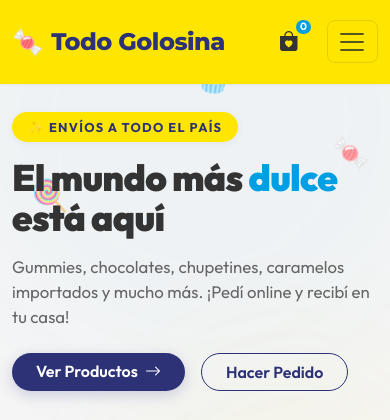
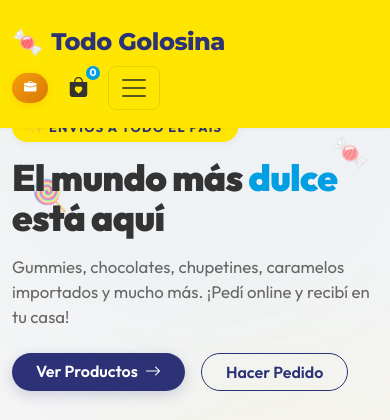
Before and after one commit to Exejkj2/todo-golosina-web, a Flask app: page / in a window 390 px wide. Shown: the top 420 px of the page. Run offline with Flask 3, Linux system fonts and the light colour scheme; data that the repository does not hold is empty; some libraries are stand-ins or nearby versions.

```diff
--- a/templates/index.html
+++ b/templates/index.html
@@ -33,21 +33,33 @@
       <span class="tg-brand-name">Todo Golosina</span>
     </a>
 
-    <!-- Mobile: cart + toggler -->
-    <div class="d-flex align-items-center gap-3 d-lg-none">
+    <!-- Acciones de Navegación (Siempre visibles) -->
+    <div class="d-flex align-items-center gap-2 gap-lg-3 order-lg-3">
+      <!-- Botón Preventista (Visible en todos los tamaños) -->
+      <a href="/preventa" class="btn btn-sm rounded-pill fw-bold"
+         style="background:linear-gradient(135deg,#f59e0b,#d97706);color:#fff;padding:.35rem .75rem;font-size:.78rem;border:none;box-shadow:0 2px 8px rgba(245,158,11,.35);" title="Ventas Externas">
+        <i class="bi bi-briefcase-fill me-lg-1"></i><span class="d-none d-lg-inline">Preventista</span>
+      </a>
+
+      <!-- Carrito -->
       <button class="tg-cart-btn" aria-label="Carrito" data-bs-toggle="offcanvas" data-bs-target="#cartOffcanvas">
         <i class="bi bi-bag-heart-fill"></i>
         <span class="tg-cart-badge">0</span>
       </button>
-      <button class="navbar-toggler tg-toggler" type="button"
+
+      <!-- Botón Hacer Pedido (Solo Desktop) -->
+      <a href="{{ url_for('contacto') }}" class="btn tg-btn-pill d-none d-lg-flex">Hacer Pedido</a>
+
+      <!-- Toggler (Solo Móvil) -->
+      <button class="navbar-toggler tg-toggler d-lg-none" type="button"
               data-bs-toggle="collapse" data-bs-target="#navMenu"
               aria-controls="navMenu" aria-expanded="false" aria-label="Menú">
         <span class="navbar-toggler-icon"></span>
       </button>
     </div>
 
-    <!-- Collapsible menu -->
-    <div class="collapse navbar-collapse" id="navMenu">
+    <!-- Menú Colapsable -->
+    <div class="collapse navbar-collapse order-lg-2" id="navMenu">
       <ul class="navbar-nav mx-auto gap-lg-1">
         <li class="nav-item">
           <a class="nav-link tg-nav-link active" href="#inicio">
@@ -75,18 +87,6 @@
           </a>
         </li>
       </ul>
-
-      <!-- Desktop right actions -->
-      <div class="d-none d-lg-flex align-items-center gap-3">
-        <a href="/preventa" class="btn btn-sm rounded-pill fw-bold" style="background:linear-gradient(135deg,#f59e0b,#d97706);color:#fff;padding:.35rem .9rem;font-size:.82rem;border:none;box-shadow:0 2px 8px rgba(245,158,11,.35);" title="Ventas Externas">
-          <i class="bi bi-briefcase-fill me-1"></i>Preventista
-        </a>
-        <button class="tg-cart-btn" aria-label="Carrito" data-bs-toggle="offcanvas" data-bs-target="#cartOffcanvas">
-          <i class="bi bi-bag-heart-fill"></i>
-          <span class="tg-cart-badge">0</span>
-        </button>
-        <a href="{{ url_for('contacto') }}" class="btn tg-btn-pill">Hacer Pedido</a>
-      </div>
     </div>
   </div>
 </nav>
```
